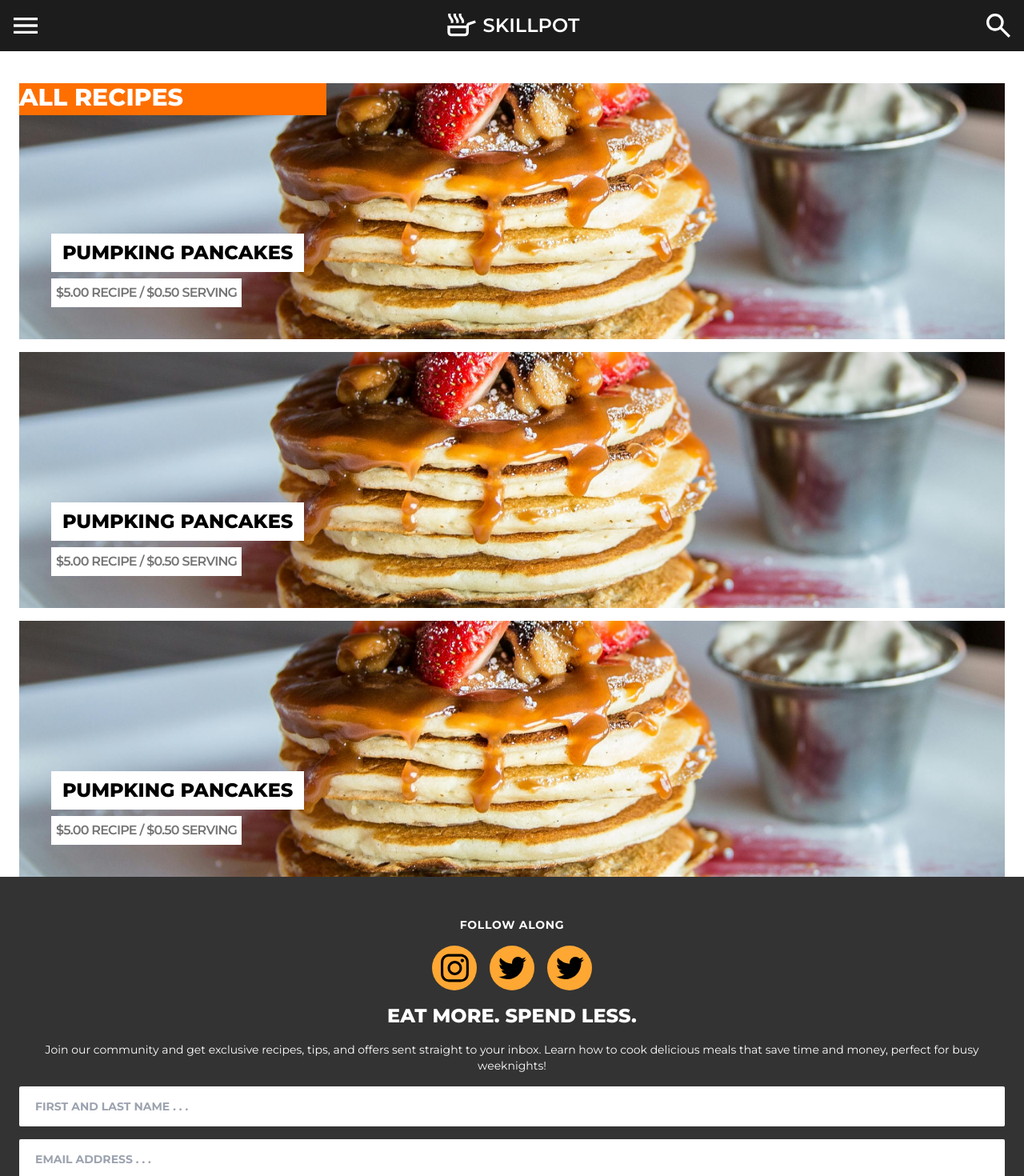
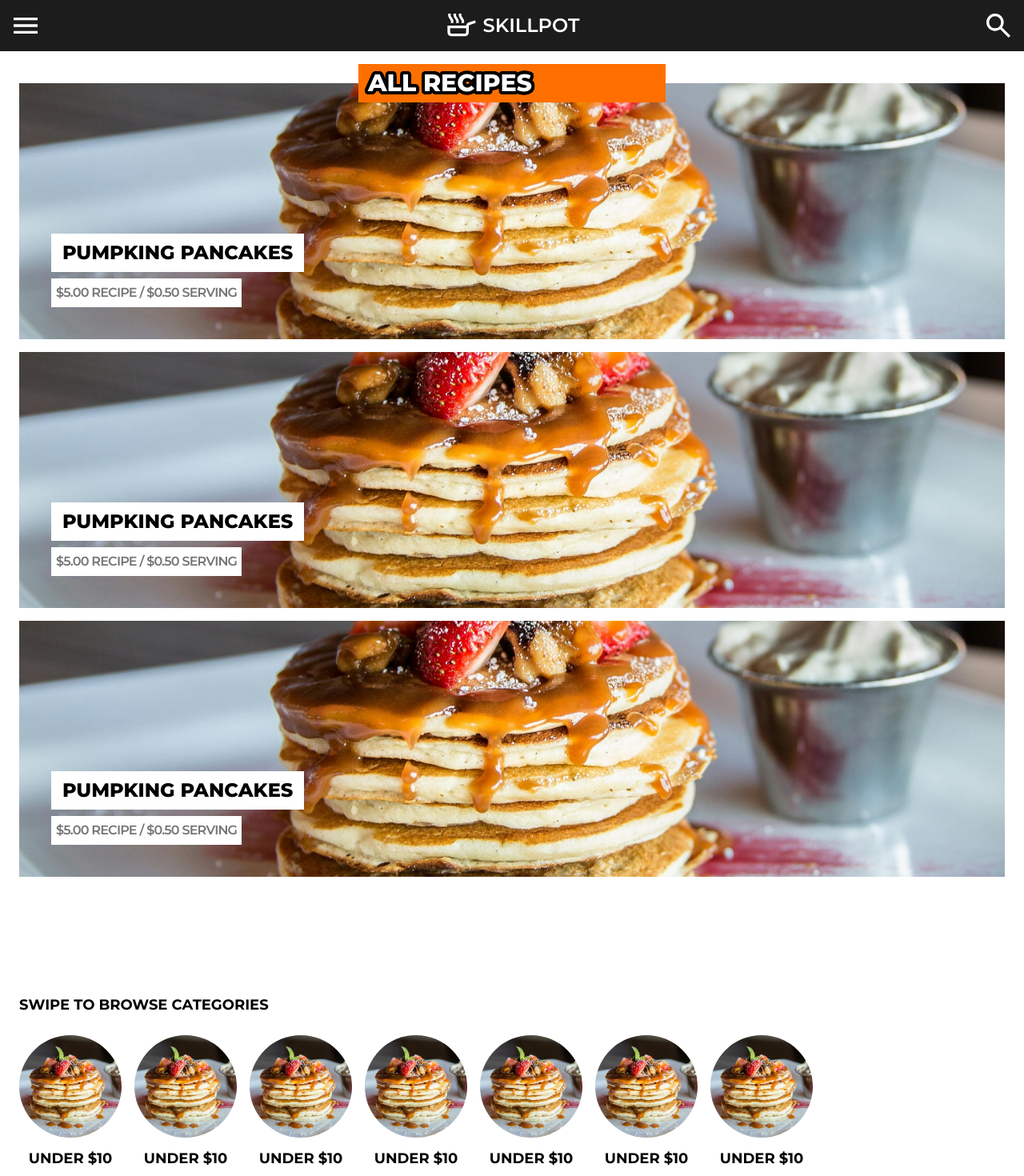
Before and after one commit to darwin-dev-diaz/recipe-site, a React (Vite) app: page / in a window 1280 px wide. Shown: the top 1470 px of the page at 80% size. Built offline with nearby package versions, Linux system fonts and the light colour scheme.

Commit message:
Add circle recipe display

```diff
--- a/src/App.jsx
+++ b/src/App.jsx
@@ -6,9 +6,9 @@ function App() {
   return (
     <>
       <Header></Header>
-      <body className="body w-full px-6">
+      <div className="body w-full px-6">
         <Outlet context={[]} />
-      </body>
+      </div>
       <Footer></Footer>
     </>
   );
--- a/src/assets/icons/Add.jsx
+++ b/src/assets/icons/Add.jsx
@@ -1,16 +1,24 @@
+import PropTypes from "prop-types";
+
 const SvgAdd = (props) => (
   <svg
     xmlns="http://www.w3.org/2000/svg"
     width={24}
     height={24}
-    fill="#5f6368"
+    fill={props.color}
     viewBox="0 -960 960 960"
     {...props}
   >
-    <path d="M440-440H200v-80h240v-240h80v240h240v80H520v240h-80z"
-    fill="orange"
-    stroke="orange"
-    strokeWidth="50"/>
+    <path
+      d="M440-440H200v-80h240v-240h80v240h240v80H520v240h-80z"
+      fill={props.color}
+      stroke={props.color}
+      strokeWidth="50"
+    />
   </svg>
 );
+
+SvgAdd.propTypes = {
+  color: PropTypes.string.isRequired,
+};
 export default SvgAdd;
--- a/src/components/Footer.jsx
+++ b/src/components/Footer.jsx
@@ -8,7 +8,7 @@ import Button from "./primatives/Button";
 function Footer() {
   return (
     <footer className="flex flex-col">
-      <div className="bg-dark-grey h-128 flex flex-col items-center justify-center gap-4 px-6">
+      <div className="flex h-128 flex-col items-center justify-center gap-4 bg-dark-grey px-6">
         <p className="text-sm font-bold uppercase tracking-wider text-white">
           follow along
         </p>
@@ -33,23 +33,36 @@ function Footer() {
         </p>
         <TextInputField text="first and last name . . ."></TextInputField>
         <TextInputField text="email address . . ."></TextInputField>
-        <Button text={"Sign Me Up"}></Button>
+        <Button color="light-orange" text={"Sign Me Up"}></Button>
       </div>
-      <div className="flex flex-col items-center justify-center px-6 gap-4 py-10">
+      <div className="flex flex-col items-center justify-center gap-4 px-6 py-10">
         <button className="justify-item-center flex items-center gap-2 text-2xl font-semibold uppercase text-black">
           <SvgSkillet height="40" width="40" fill="black"></SvgSkillet>
           Skillpot
         </button>
-        <p className="uppercase font-bold text-l w-52 text-center">simple recipes that make you feel good</p>
-        <hr className="mx-0 my-8 h-[3.5px] w-full my-0 bg-black" />
-        <div className="flex flex-col gap-3 items-center">
-
-        <a href='' className="text-[20px] font-semibold uppercase">Recipes</a>
-        <a href='' className="text-[20px] font-semibold uppercase">Cookbook</a>
-        <a href='' className="text-[20px] font-semibold uppercase">Shop</a>
-        <a href='' className="text-[20px] font-semibold uppercase">About</a>
-        <a href='' className="text-[20px] font-semibold uppercase">Privacy Policy</a>
-        <a href='' className="text-[20px] font-semibold uppercase">Terms</a>
+        <p className="text-l w-52 text-center font-bold uppercase">
+          simple recipes that make you feel good
+        </p>
+        <hr className="mx-0 my-0 h-[3.5px] w-full bg-black" />
+        <div className="flex flex-col items-center gap-3">
+          <a href="" className="text-[20px] font-semibold uppercase">
+            Recipes
+          </a>
+          <a href="" className="text-[20px] font-semibold uppercase">
+            Cookbook
+          </a>
+          <a href="" className="text-[20px] font-semibold uppercase">
+            Shop
+          </a>
+          <a href="" className="text-[20px] font-semibold uppercase">
+            About
+          </a>
+          <a href="" className="text-[20px] font-semibold uppercase">
+            Privacy Policy
+          </a>
+          <a href="" className="text-[20px] font-semibold uppercase">
+            Terms
+          </a>
         </div>
       </div>
     </footer>
--- a/src/components/Header.jsx
+++ b/src/components/Header.jsx
@@ -8,7 +8,7 @@ import { useState } from "react";
 function Header() {
   const [mobileMenuOpen, setMobileMenuOpen] = useState(false);
   return (
-    <header className="z-40 sticky top-0 flex justify-between bg-[var(--black)]">
+    <header className="z-50 sticky top-0 flex justify-between bg-[var(--black)]">
       <IconButton
         aria-label="Menu"
         onClick={() => setMobileMenuOpen(!mobileMenuOpen)}
--- a/src/components/MobileMenu.jsx
+++ b/src/components/MobileMenu.jsx
@@ -46,7 +46,7 @@ function MobileMenu() {
             {favoritesOpen ? (
               <SvgRemove className="fill-orange"></SvgRemove>
             ) : (
-              <SvgAdd className="fill-orange"></SvgAdd>
+              <SvgAdd className="fill-orange" color="orange"></SvgAdd>
             )}
           </div>
         </ul>
--- /dev/null
+++ b/src/components/RecipeDisplayCircle.jsx
@@ -0,0 +1,20 @@
+import PropTypes from "prop-types";
+
+function RecipeDisplayCircle(props) {
+  return (
+    <div className="flex w-32 cursor-pointer flex-col items-center gap-3">
+      <div
+        className="h-32 w-32 rounded-full bg-black bg-cover bg-center"
+        style={{ backgroundImage: `url(${props.image})` }}
+      ></div>
+      <h3 className="text-lg font-bold uppercase">Under $10</h3>
+    </div>
+  );
+}
+
+RecipeDisplayCircle.propTypes = {
+  image: PropTypes.string,
+  title: PropTypes.string,
+  subtitle: PropTypes.string,
+};
+export default RecipeDisplayCircle;
--- a/src/components/RecipeDisplayOne.jsx
+++ b/src/components/RecipeDisplayOne.jsx
@@ -3,7 +3,7 @@ import PropTypes from "prop-types";
 function RecipeDisplayOne(props) {
   return (
     <div
-      className="relative h-80 w-full bg-orange bg-cover bg-center"
+      className="relative h-80 w-full cursor-pointer bg-orange bg-cover bg-center"
       style={{ backgroundImage: `url(${props.image})` }}
     >
       <div className="absolute bottom-10 left-10 flex flex-col gap-2">
--- a/src/components/primatives/Button.jsx
+++ b/src/components/primatives/Button.jsx
@@ -2,14 +2,16 @@ import PropTypes from "prop-types";
 import React from "react";
 
 function Button(props) {
-  const svg = props.children ? React.cloneElement(props.children, {
-    height: "auto",
-    width: "25px",
-    fill: "black",
-  }): null;
-
+  const svg = props.children
+    ? React.cloneElement(props.children, {
+        height: props.svgWidth ? props.svgWidth : "25px",
+        width: props.svgWidth ? props.svgWidth : "25px",
+      })
+    : null;
   return (
-    <button className="bg-light-orange center-center flex w-full justify-center gap-2 p-5 text-lg font-bold uppercase">
+    <button
+      className={`flex items-center ${props.width ? props.width : "w-full"} ${props.height ? props.height : ""} justify-center gap-2 bg-${props.color} p-5 text-lg font-bold uppercase text-${props.textColor} ${props.extraCss}`}
+    >
       {svg}
       {props.text}
     </button>
@@ -17,8 +19,14 @@ function Button(props) {
 }
 
 Button.propTypes = {
-  text: PropTypes.string,
+  text: PropTypes.string.isRequired,
   children: PropTypes.node,
+  color: PropTypes.string.isRequired,
+  textColor: PropTypes.string,
+  width: PropTypes.string,
+  height: PropTypes.string,
+  svgWidth: PropTypes.string,
+  extraCss: PropTypes.string,
 };
 
 export default Button;
--- a/src/index.css
+++ b/src/index.css
@@ -22,4 +22,51 @@
   --dark-light-grey: #757575;
   --dark-orange: #e65100;
   --very-dark-orange: #7e2c00;
+  --stroke-color: black;
+  --stroke-width: 4px;
 }
+
+.stroke-text {
+  color: white;
+  text-shadow:
+    var(--stroke-width) 0 0 var(--stroke-color),
+    calc(var(--stroke-width) * -1) 0 0 var(--stroke-color),
+    0 var(--stroke-width) 0 var(--stroke-color),
+    0 calc(var(--stroke-width) * -1) 0 var(--stroke-color);
+}
+
+.smooth-16 {
+  text-shadow:
+    calc(var(--stroke-width) * 1) calc(var(--stroke-width) * 0) 0
+      var(--stroke-color),
+    calc(var(--stroke-width) * 0.9239) calc(var(--stroke-width) * 0.3827) 0
+      var(--stroke-color),
+    calc(var(--stroke-width) * 0.7071) calc(var(--stroke-width) * 0.7071) 0
+      var(--stroke-color),
+    calc(var(--stroke-width) * 0.3827) calc(var(--stroke-width) * 0.9239) 0
+      var(--stroke-color),
+    calc(var(--stroke-width) * 0) calc(var(--stroke-width) * 1) 0
+      var(--stroke-color),
+    calc(var(--stroke-width) * -0.3827) calc(var(--stroke-width) * 0.9239) 0
+      var(--stroke-color),
+    calc(var(--stroke-width) * -0.7071) calc(var(--stroke-width) * 0.7071) 0
+      var(--stroke-color),
+    calc(var(--stroke-width) * -0.9239) calc(var(--stroke-width) * 0.3827) 0
+      var(--stroke-color),
+    calc(var(--stroke-width) * -1) calc(var(--stroke-width) * 0) 0
+      var(--stroke-color),
+    calc(var(--stroke-width) * -0.9239) calc(var(--stroke-width) * -0.3827) 0
+      var(--stroke-color),
+    calc(var(--stroke-width) * -0.7071) calc(var(--stroke-width) * -0.7071) 0
+      var(--stroke-color),
+    calc(var(--stroke-width) * -0.3827) calc(var(--stroke-width) * -0.9239) 0
+      var(--stroke-color),
+    calc(var(--stroke-width) * 0) calc(var(--stroke-width) * -1) 0
+      var(--stroke-color),
+    calc(var(--stroke-width) * 0.3827) calc(var(--stroke-width) * -0.9239) 0
+      var(--stroke-color),
+    calc(var(--stroke-width) * 0.7071) calc(var(--stroke-width) * -0.7071) 0
+      var(--stroke-color),
+    calc(var(--stroke-width) * 0.9239) calc(var(--stroke-width) * -0.3827) 0
+      var(--stroke-color);
+}
--- a/src/pages/HomeScreen.jsx
+++ b/src/pages/HomeScreen.jsx
@@ -1,15 +1,20 @@
 import RecipeDisplayOne from "../components/RecipeDisplayOne";
+import RecipeDisplayCircle from "../components/RecipeDisplayCircle";
 import image from "../assets/images/pancake.jpg";
+import Button from "../components/primatives/Button";
+import SvgAdd from "../assets/icons/Add";
 
 function HomeScreen() {
   return (
     <>
-      <div className="relative mt-10 flex flex-col gap-4">
-        <div className="absolute z-40 h-10 w-96 bg-orange">
-          <h2 className="text-stroke-black text-stroke-2 text-3xl font-extrabold uppercase text-white">
+      <div className="section mb-16">
+        <div className="relative mb-8 mt-10 flex flex-col gap-4">
+          <div className="absolute left-[50%] z-40 flex h-12 w-full max-w-96 translate-x-[-50%] translate-y-[-50%] items-center bg-orange">
+            <h2 className="text-stroke-black text-stroke-2 stroke-text smooth-16 relative w-fit pl-3 text-3xl font-extrabold uppercase text-white">
               All Recipes
             </h2>
           </div>
+          <div className="grid grid-cols-1 grid-rows-3 gap-4">
             <RecipeDisplayOne
               image={image}
               title="Pumpking pancakes"
@@ -26,6 +31,36 @@ function HomeScreen() {
               subtitle="$5.00 Recipe / $0.50 Serving"
             ></RecipeDisplayOne>
           </div>
+        </div>
+        <Button
+          width="max-w-[400px] w-full"
+          height="h-[50px]"
+          color="dark-orange"
+          textColor="white"
+          text="View all recipes"
+          extraCss="mx-auto"
+        >
+          <SvgAdd color="white"></SvgAdd>
+        </Button>
+      </div>
+
+      <div className="section mb-16">
+        <h2 className="mb-6 text-lg font-bold uppercase">
+          Swipe to browse categories
+        </h2>
+        <div
+          className="flex gap-4 overflow-scroll"
+          style={{ "-ms-overflow-style": "none", "scrollbar-width": "none" }}
+        >
+          <RecipeDisplayCircle image={image}></RecipeDisplayCircle>
+          <RecipeDisplayCircle image={image}></RecipeDisplayCircle>
+          <RecipeDisplayCircle image={image}></RecipeDisplayCircle>
+          <RecipeDisplayCircle image={image}></RecipeDisplayCircle>
+          <RecipeDisplayCircle image={image}></RecipeDisplayCircle>
+          <RecipeDisplayCircle image={image}></RecipeDisplayCircle>
+          <RecipeDisplayCircle image={image}></RecipeDisplayCircle>
+        </div>
+      </div>
     </>
   );
 }
```
Also changed, not shown: src/components/RecipeDisplayTwo.jsx (added). Lines whose indentation alone changed are shown as unchanged.
